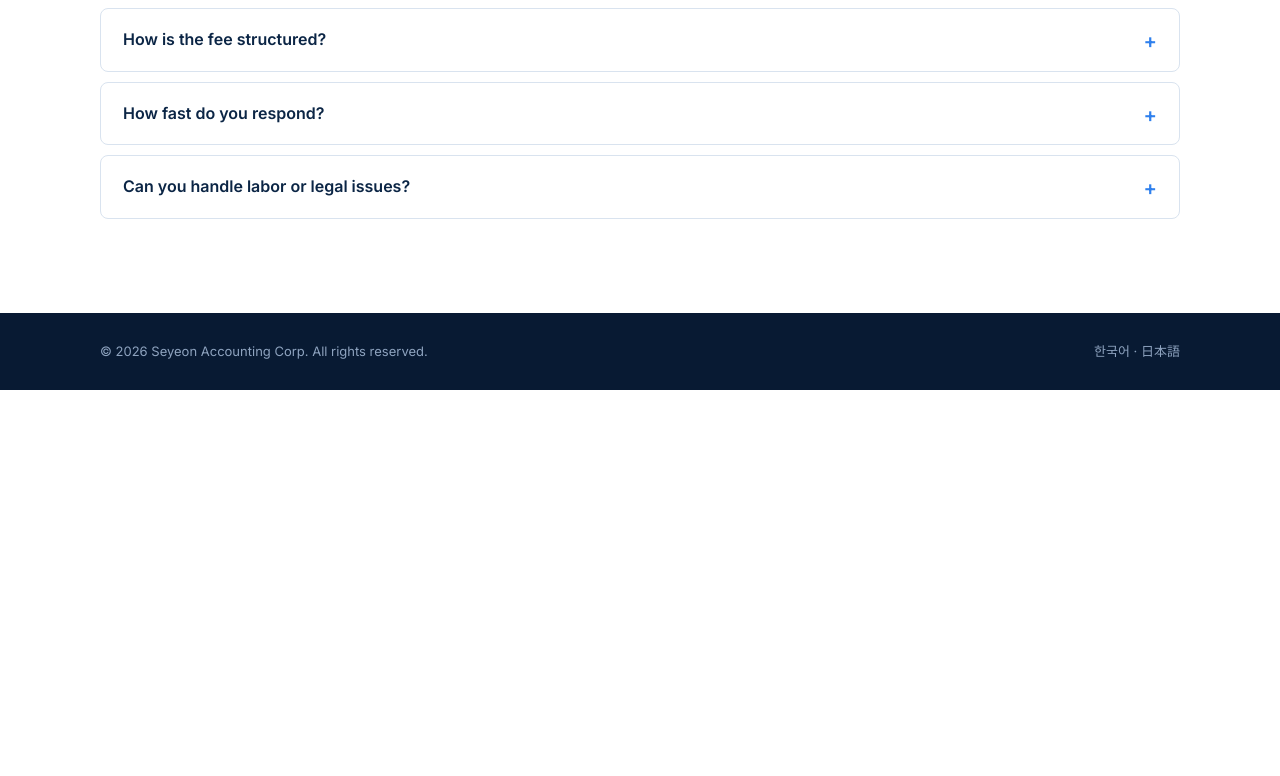
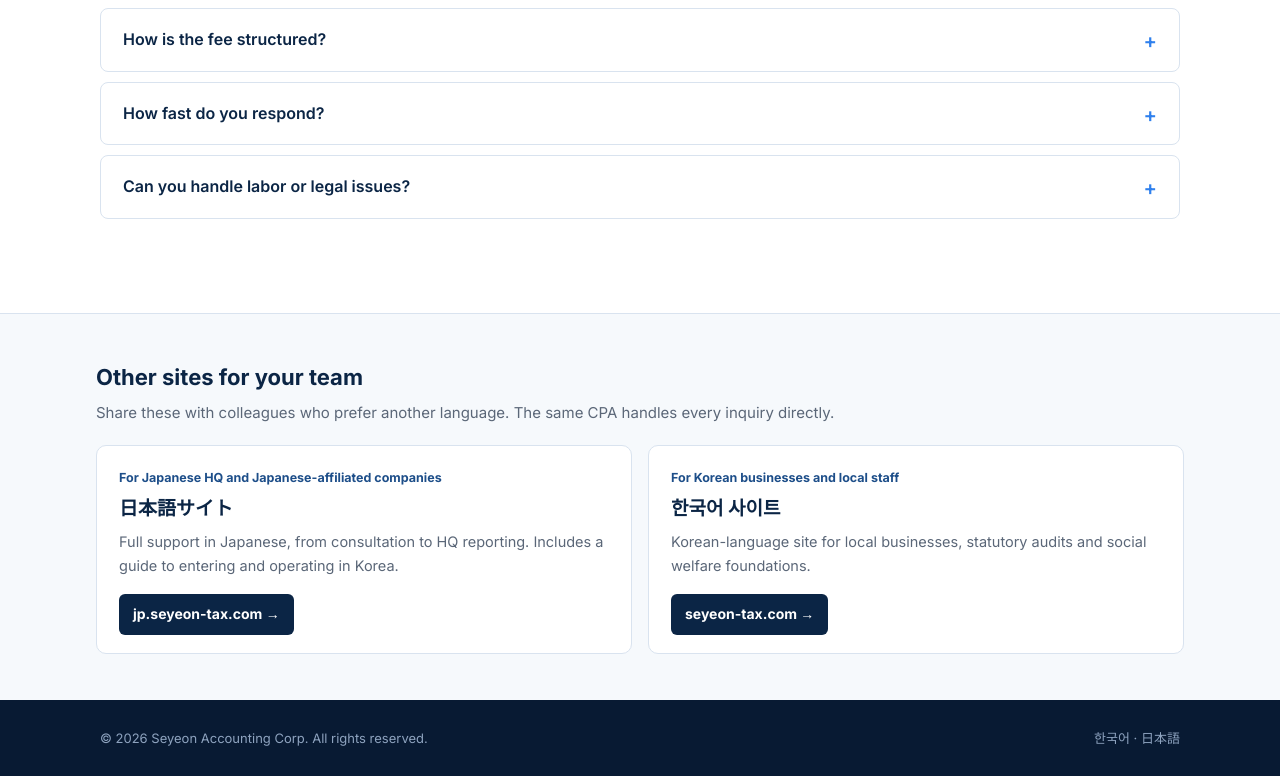
Before and after one commit to petergblee-creator/seyeon-en, a plain HTML site: page index.html in a window 1280 px wide. Shown: the part 10691-11467 px from the top of the page. Before the commit the page ends 11081 px from the top, so only its background shows below. Drawn offline with Linux system fonts and the light colour scheme.

Commit message:
Add links box to the other language sites
Co-Authored-By: Claude Opus 5.5 <noreply@anthropic.com>
Claude-Session: https://claude.ai/code/session_01Sf7e7M79C7x6wx9iDfgki2

```diff
--- a/index.html
+++ b/index.html
@@ -585,6 +585,24 @@ a.lk:hover{border-color:var(--accent)}
 
 
 
+<section id="global" style="background:#f6f9fc;border-top:1px solid #d9e3ef;padding:46px 0">
+<div style="max-width:1120px;margin:0 auto;padding:0 16px">
+<b style="display:block;font-size:22px;color:#0b2545">Other sites for your team</b>
+<span style="display:block;color:#5b6778;margin:6px 0 20px;font-size:15px">Share these with colleagues who prefer another language. The same CPA handles every inquiry directly.</span>
+<div style="display:grid;grid-template-columns:repeat(auto-fit,minmax(min(100%,300px),1fr));gap:16px">
+<div style="background:#FFFFFF;border:1px solid #d9e3ef;border-radius:10px;padding:22px 22px 18px;display:flex;flex-direction:column;gap:6px">
+<span style="font-size:12.5px;font-weight:700;color:#1d4e89">For Japanese HQ and Japanese-affiliated companies</span>
+<b lang="ja" style="font-size:19px;color:#0b2545">日本語サイト</b>
+<span style="color:#5b6778;font-size:14.5px;line-height:1.65">Full support in Japanese, from consultation to HQ reporting. Includes a guide to entering and operating in Korea.</span>
+<div style="margin-top:10px"><a href="https://jp.seyeon-tax.com" hreflang="ja" style="display:inline-block;font-size:14px;font-weight:700;padding:9px 14px;border-radius:6px;background:#0b2545;color:#FFFFFF;text-decoration:none">jp.seyeon-tax.com →</a></div>
+</div>
+<div style="background:#FFFFFF;border:1px solid #d9e3ef;border-radius:10px;padding:22px 22px 18px;display:flex;flex-direction:column;gap:6px">
+<span style="font-size:12.5px;font-weight:700;color:#1d4e89">For Korean businesses and local staff</span>
+<b lang="ko" style="font-size:19px;color:#0b2545">한국어 사이트</b>
+<span style="color:#5b6778;font-size:14.5px;line-height:1.65">Korean-language site for local businesses, statutory audits and social welfare foundations.</span>
+<div style="margin-top:10px"><a href="https://seyeon-tax.com" hreflang="ko" style="display:inline-block;font-size:14px;font-weight:700;padding:9px 14px;border-radius:6px;background:#0b2545;color:#FFFFFF;text-decoration:none">seyeon-tax.com →</a></div>
+</div>
+</div></div></section>
 <footer>
   <div class="wrap">
     <div>© 2026 Seyeon Accounting Corp. All rights reserved.</div>
```
